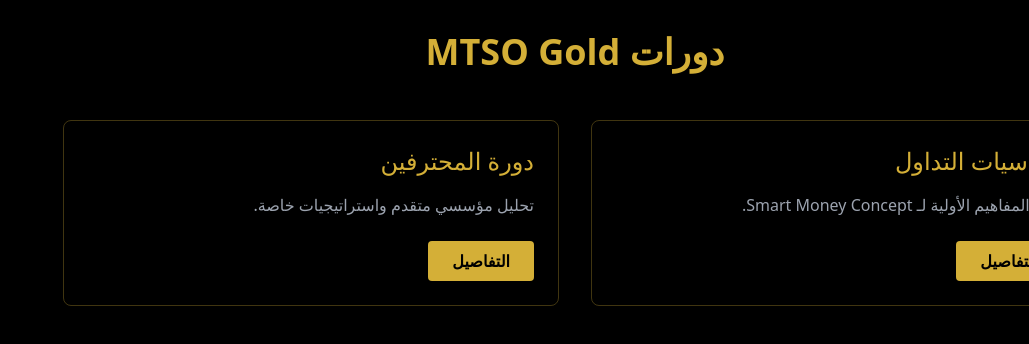
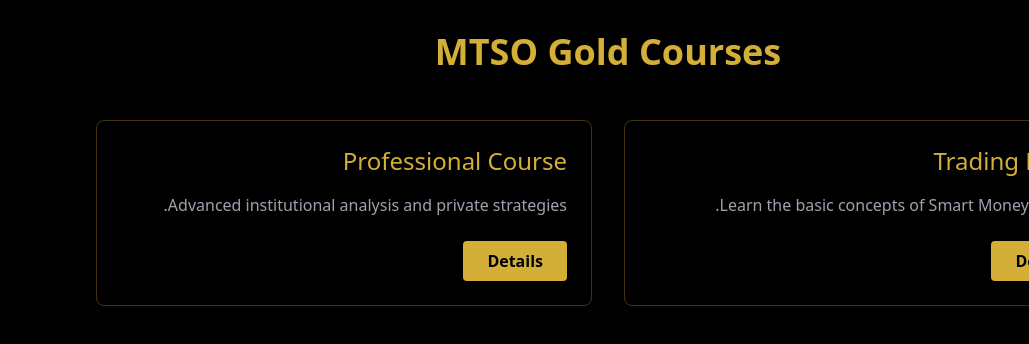
Before and after one commit to MtSOGoldAcademy/mtso-gold-academy, a Next.js app: page /courses in a window 1280 px wide. Shown: the top 344 px of the page, without its empty margins (251-1280 px from the left). Built offline with nearby package versions, Linux system fonts and the light colour scheme.

Commit message:
Update page.tsx

```diff
--- a/app/courses/page.tsx
+++ b/app/courses/page.tsx
@@ -1,12 +1,12 @@
 export default function Courses() {
   const courses = [
-    { title: "أساسيات التداول", desc: "تعلم المفاهيم الأولية لـ Smart Money Concept." },
-    { title: "دورة المحترفين", desc: "تحليل مؤسسي متقدم واستراتيجيات خاصة." }
+    { title: "Trading Basics", desc: "Learn the basic concepts of Smart Money Concept." },
+    { title: "Professional Course", desc: "Advanced institutional analysis and private strategies." }
   ];
 
   return (
     <div className="min-h-screen bg-black text-white p-8">
-      <h1 className="text-4xl font-bold text-center text-[#D4AF37] mb-12">دورات MTSO Gold</h1>
+      <h1 className="text-4xl font-bold text-center text-[#D4AF37] mb-12">MTSO Gold Courses</h1>
 
       <div className="grid md:grid-cols-2 gap-8 max-w-5xl mx-auto">
         {courses.map((course, index) => (
@@ -14,7 +14,7 @@
             <h2 className="text-2xl text-[#D4AF37] mb-4">{course.title}</h2>
             <p className="text-gray-400 mb-6">{course.desc}</p>
             <button className="bg-[#D4AF37] text-black px-6 py-2 rounded font-bold">
-              التفاصيل
+              Details
             </button>
           </div>
         ))}
```
